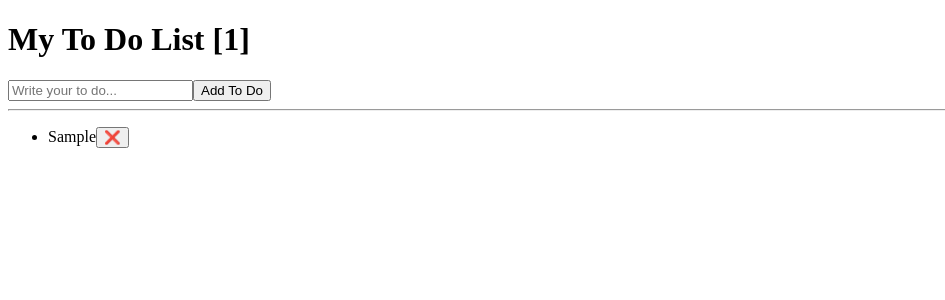
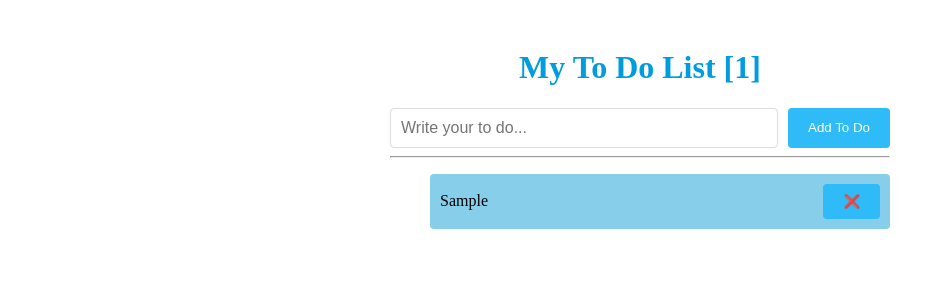
Before and after one commit to chin00011122/my-todo-gwaje, a React (Create React App) app: page / in a window 1280 px wide. Both pictures are taken after typing "Sample" into the empty fields and a click on the button "Add To Do". Shown: the top 300 px of the page, without its empty margins (0-945 px from the left). Built offline with nearby package versions, Linux system fonts and the light colour scheme.

Commit message:
style까지

```diff
--- a/package.json
+++ b/package.json
@@ -10,6 +10,7 @@
     "react": "^19.1.0",
     "react-dom": "^19.1.0",
     "react-scripts": "5.0.1",
+    "styled-components": "^6.1.18",
     "web-vitals": "^2.1.4"
   },
   "scripts": {
--- a/src/App.js
+++ b/src/App.js
@@ -1,11 +1,11 @@
 import { useState } from "react";
 import TodoForm from "./components/TodoForm";
 import TodoList from "./components/TodoList";
-import { useLocalStroage } from "./hooks/useLocalStorage";
-
+import { useLocalStorage } from "./hooks/useLocalStorage";
+import { H1, Div} from "./components/styles";
 function App() {
   const [toDo, setTodo] = useState("");
-  const [toDos, setToDos] = useLocalStroage("toDos", []);
+  const [toDos, setToDos] = useLocalStorage("toDos", []);
   const onChange = (event) => setTodo(event.target.value);
   const onSubmit = (event) => {
     event.preventDefault();
@@ -17,7 +17,7 @@ function App() {
 
   }
   //Delete 기능 구현
-  const deleteList = (index) => {
+  const onDelete = (index) => {
     setToDos((currentArray) =>
       currentArray.filter((_, itemIndex) => itemIndex !== index)
     );
@@ -26,12 +26,12 @@ function App() {
 
   console.log(toDos);
   return (
-    <div>
-      <h1>My To Do List  [{toDos.length}]</h1>
+    <Div>
+      <H1>My To Do List  [{toDos.length}]</H1>
       <TodoForm toDo={toDo} onChange={onChange} onSubmit={onSubmit} />
       <hr />
-      <TodoList toDos={toDos} onDelete={deleteList} />
-    </div>
+      <TodoList toDos={toDos} onDelete={onDelete} />
+    </Div>
   );
 }
 
--- a/src/components/TodoForm.js
+++ b/src/components/TodoForm.js
@@ -1,15 +1,15 @@
-
+import { Form, Input, Button} from "./styles";
 function TodoForm({ toDo, onChange, onSubmit }) {
     return (
-        <form onSubmit={onSubmit}>
-            <input
+        <Form onSubmit={onSubmit}>
+            <Input
                 onChange={onChange}
                 value={toDo}
                 type="text"
                 placeholder="Write your to do..."
             />
-            <button>Add To Do</button>
-        </form>
+            <Button>Add To Do</Button>
+        </Form>
     )
 }
 
--- a/src/components/TodoItem.js
+++ b/src/components/TodoItem.js
@@ -1,11 +1,11 @@
-
+import {Button,Li} from "./styles"
 
 function TodoItem({toDo, onDelete}){
     return (
-        <li>
+        <Li>
             {toDo}
-            <button onClick={onDelete}>❌</button>
-        </li>
+            <Button onClick={onDelete}>❌</Button>
+        </Li>
     );
 }
 
--- /dev/null
+++ b/src/components/styles.js
@@ -0,0 +1,52 @@
+import styled from "styled-components";
+
+export const Div=styled.div`
+  max-width: 500px;
+  margin: 0 auto;
+  padding: 20px;
+  `;
+
+export const H1 = styled.h1`
+  color: #009CDE;
+  text-align: center;
+`;
+
+export const Form=styled.form`
+  display: flex;
+  gap:10px;
+  margin-bottom:20px
+  border-color: skyblue;
+`
+export const Input = styled.input`
+  flex: 1;
+  padding: 10px;
+  border: 1px solid #ddd;
+  border-radius: 4px;
+  font-size: 16px;
+`;
+
+export const Button = styled.button`
+  padding: 10px 20px;
+  background-color:rgb(46, 187, 247);
+  color: white;
+  border: none;
+  border-radius: 4px;
+  cursor: pointer;
+  &:hover {
+    background-color:rgb(128, 204, 255);
+  } ;
+  }
+`;
+
+export const Li = styled.li`
+  display: flex;
+  justify-content: space-between;
+  align-items: center;
+  padding: 10px;
+  margin: 0px;
+  background-color: skyblue;
+  border-radius: 4px;
+
+  &:hover {
+    background-color:rgb(102, 189, 247)
+`;
--- a/src/hooks/useLocalStorage.js
+++ b/src/hooks/useLocalStorage.js
@@ -1,6 +1,6 @@
 import { useState, useEffect } from "react";
 
-export function useLocalStroage(key, initialValue) {
+export function useLocalStorage(key, initialValue) {
     const [storedValue, setStoredValue] = useState(() => {
         try {
             const item = window.localStorage.getItem(key);
```
Also changed, not shown: src/components/styles.css (deleted), 1 other file (tests, documents, lock files or other folders).
